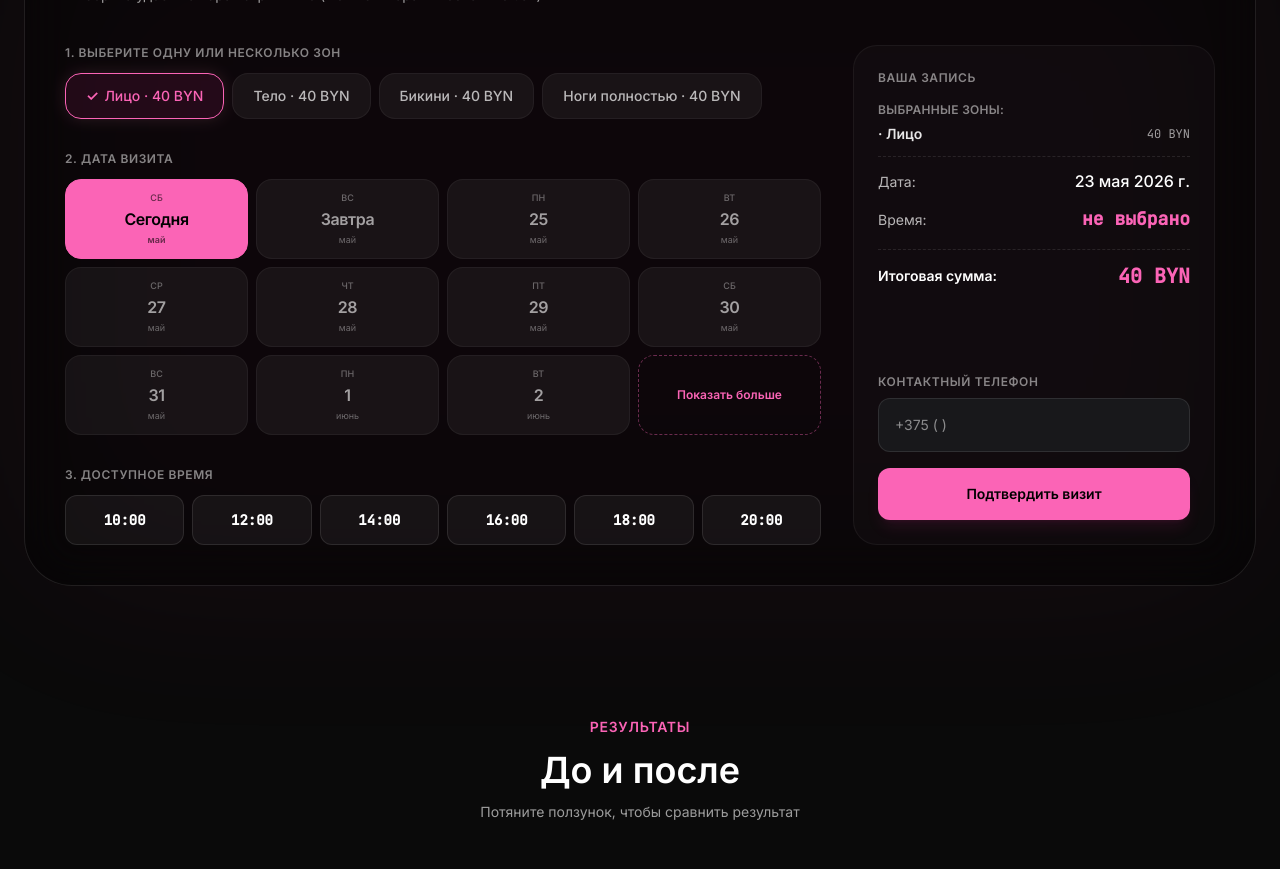
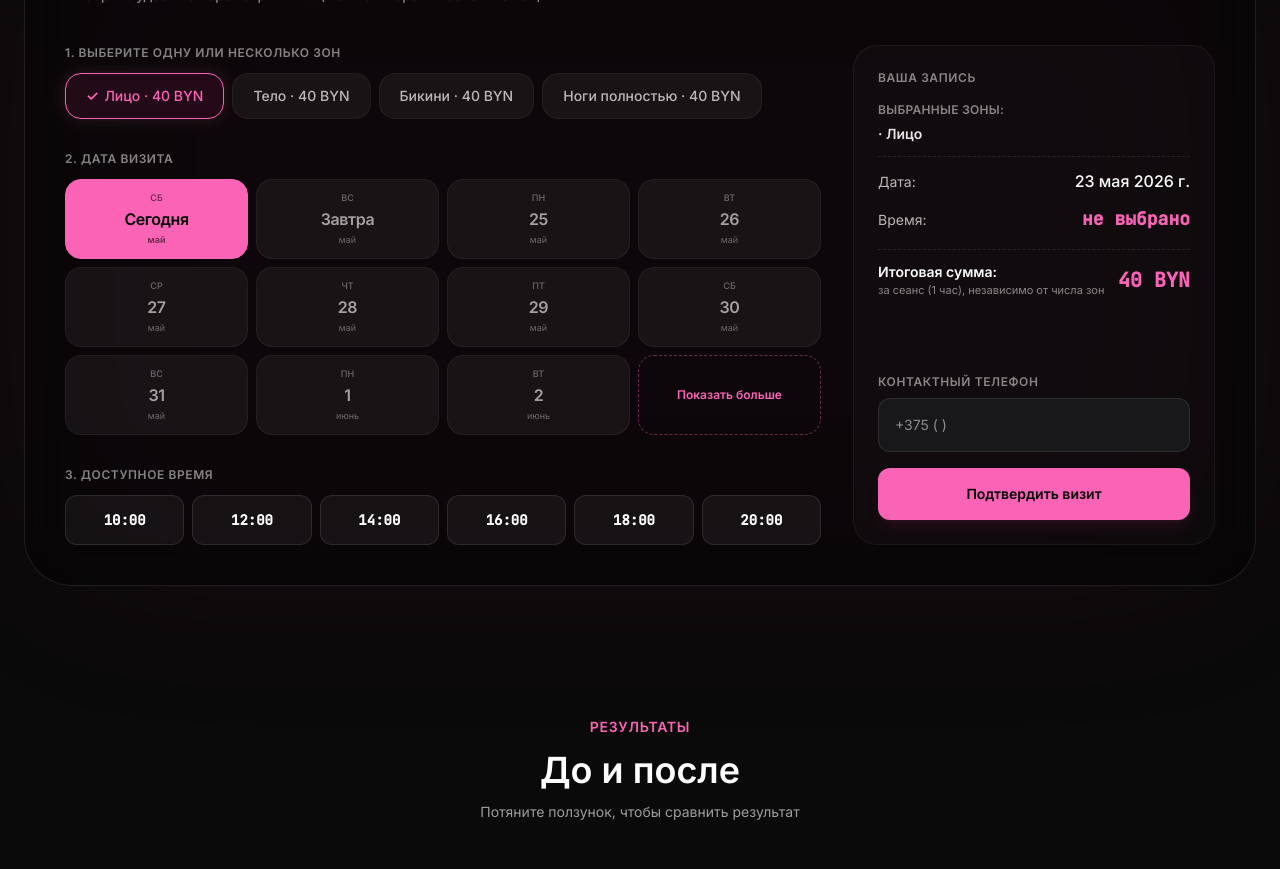
Before and after one commit to aloev5267-a11y/vika, a React (Vite) app: page / in a window 1280 px wide. Shown: the part 2280-3149 px from the top of the page. Built offline with nearby package versions, Linux system fonts and the light colour scheme; no server answers.

Commit message:
feat: fixed session pricing and removed dynamic price calculation
Co-authored-by: aloev5267-a11y <287882270+aloev5267-a11y@users.noreply.github.com>

```diff
--- a/src/components/BookingSection.tsx
+++ b/src/components/BookingSection.tsx
@@ -1,5 +1,8 @@
 import React, { useState, useMemo, useEffect } from "react";
 import { motion, AnimatePresence } from "motion/react";
+
+// Фиксированная стоимость одного сеанса (оплата за час работы, а не за зону).
+const SESSION_PRICE = 40;
 
 interface BookingSectionProps {
   isDark: boolean;
@@ -117,13 +120,8 @@ export default function BookingSection({
     return services.filter((s) => selectedServiceIds.includes(s.id));
   }, [services, selectedServiceIds]);
 
-  // Автоматический подсчет итоговой суммы сеанса
-  const totalPrice = useMemo(() => {
-    return selectedServices.reduce((sum, service) => {
-      const priceDigits = parseInt(service.price.replace(/\D/g, ""), 10) || 0;
-      return sum + priceDigits;
-    }, 0);
-  }, [selectedServices]);
+  // Цена фиксированная — клиент платит за час работы (сеанс), а не за каждую зону.
+  const totalPrice = SESSION_PRICE;
 
   // Отправка формы бронирования. Telegram-уведомление отправляет сервер.
   const handleSubmit = async (e: React.FormEvent) => {
@@ -325,7 +323,6 @@ export default function BookingSection({
                       {selectedServices.map((service) => (
                         <div key={service.id} className="flex justify-between items-center text-sm">
                           <span className="font-semibold opacity-90">· {service.title}</span>
-                          <span className="font-mono text-xs opacity-60">{service.price}</span>
                         </div>
                       ))}
                     </div>
@@ -347,7 +344,10 @@ export default function BookingSection({
                 </div>
 
                 <div className="pt-3 border-t border-dashed border-white/10 flex justify-between items-center">
-                  <span className="text-sm font-bold">Итоговая сумма:</span>
+                  <div className="flex flex-col">
+                    <span className="text-sm font-bold">Итоговая сумма:</span>
+                    <span className="text-[11px] opacity-50">за сеанс (1 час), независимо от числа зон</span>
+                  </div>
                   <span className={`text-xl font-mono font-bold ${isDark ? "text-pink-400" : "text-purple-600"}`}>
                     {totalPrice} BYN
                   </span>
```
